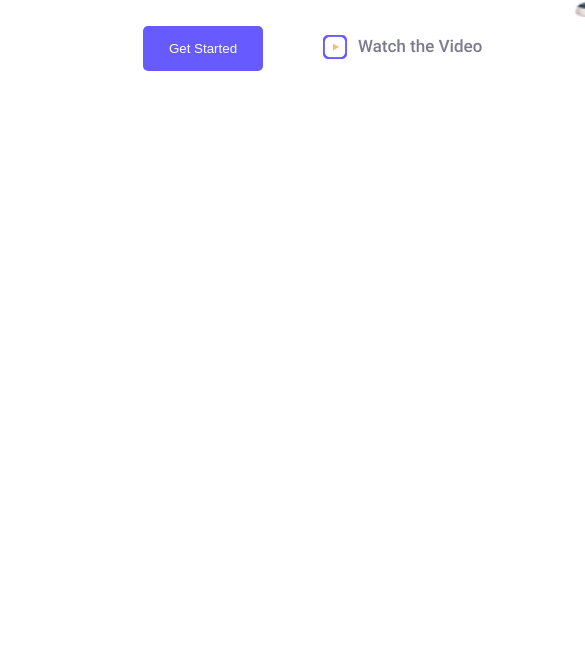
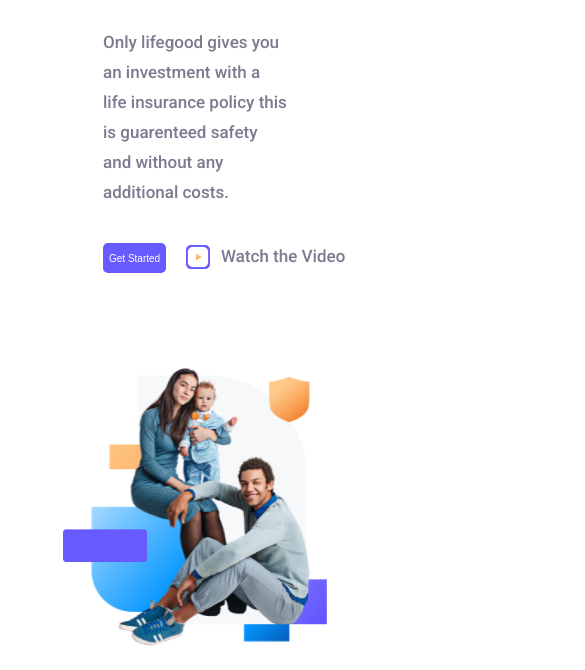
Before and after one commit to AlyC0des/Project-2, a plain HTML site: page index.html in a window 390 px wide. Shown: the part 904-1574 px from the top of the page, 585 px wide, since content can reach past the window. Before the commit the page ends 983 px from the top, so only its background shows below. Drawn offline with Linux system fonts and the light colour scheme.

Commit message:
Second commit

```diff
--- a/css/index.css
+++ b/css/index.css
@@ -17,7 +17,7 @@ body {
   height: 31px;
   justify-content: space-between;
   margin: 0 auto;
-  padding: 55px ;
+  padding: 55px;
 }
 .nav-logo {
   font-weight: 600;
@@ -48,7 +48,7 @@ body {
     flex-direction: column;
     align-items: flex-start;
     padding-left: 0;
-    height: 300px;
+    height: 200px;
   }
   .nav-list {
     flex-direction: column;
@@ -68,6 +68,7 @@ body {
   border: 0;
   border-radius: 5px;
   color: white;
+  white-space: nowrap;
 }
 .btn-small {
   height: 30px;
@@ -82,14 +83,13 @@ body {
 /* section */
 .section {
   display: flex;
-  max-width: 1094px;
-  padding: 0 135px;
+  max-width: 1096px;
   justify-content: space-between;
-}
-.section-content {
-  padding-top: 40px;
+  margin: 0 auto;
+  padding: 0 55px;
 }
 .section-heading {
+  margin-top: 130px;
   font-size: 50px;
   font-weight: 700;
   color: #252533;
@@ -101,7 +101,7 @@ body {
   color: #7C7A8F;
   font-size: 17px;
   font-weight: 500;
-  line-height: 20px;
+  line-height: 30px;
   margin-bottom: 36px;
   max-width: 490px;
 }
@@ -113,3 +113,31 @@ body {
   display: flex;
   align-items: center;
 }
+.sec-img {
+  margin-top: 70px;
+  width: 40%;
+}
+@media screen and (max-width: 1024px) {
+  .section-content {
+        padding: 4rem
+  }
+  .section-heading {
+    font-size: 40px;
+  }
+}
+@media screen and (max-width: 768px) {
+  .section {
+    flex-direction: column;
+  }
+  .sec-img {
+    width: 100%;
+    margin-top: 20px;
+  }
+}
+@media screen and (max-width: 540px) {
+  .section .btn {
+    margin-right: 20px;
+    font-size: 10px;
+    height: 30px;
+  }
+}
--- a/index.html
+++ b/index.html
@@ -31,7 +31,7 @@
       </nav>
       <section class="section">
         <div class="section-content">
-          <h1 class="section-heading">Life Insurance that Creates Security & Wealth.</h1>
+          <h1 class="section-heading highlighted">Life Insurance that Creates Security & Wealth.</h1>
           <p class="section-para">
             Only lifegood gives you an investment with a life insurance policy
             this is guarenteed safety and without any additional costs.
```
Also changed, not shown: images/elipse.png (added).
